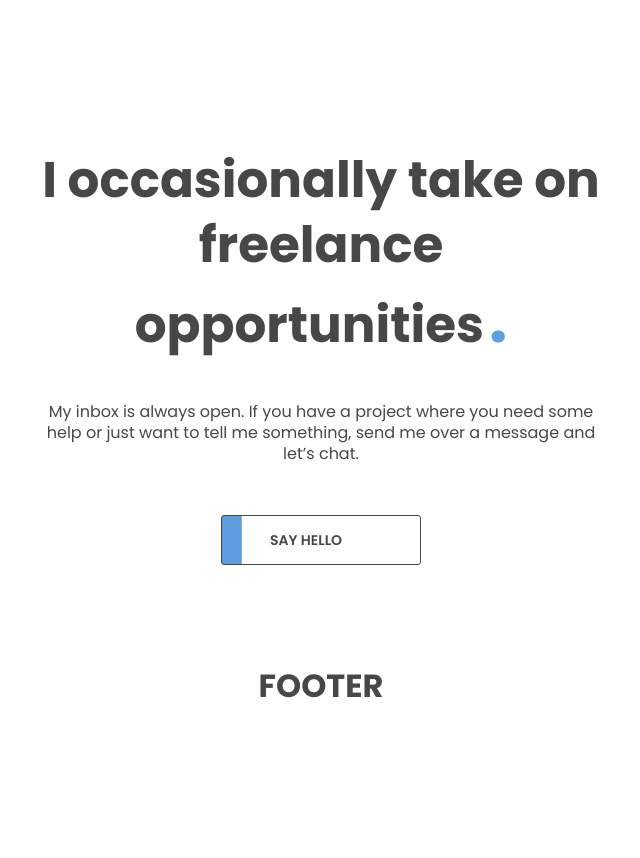
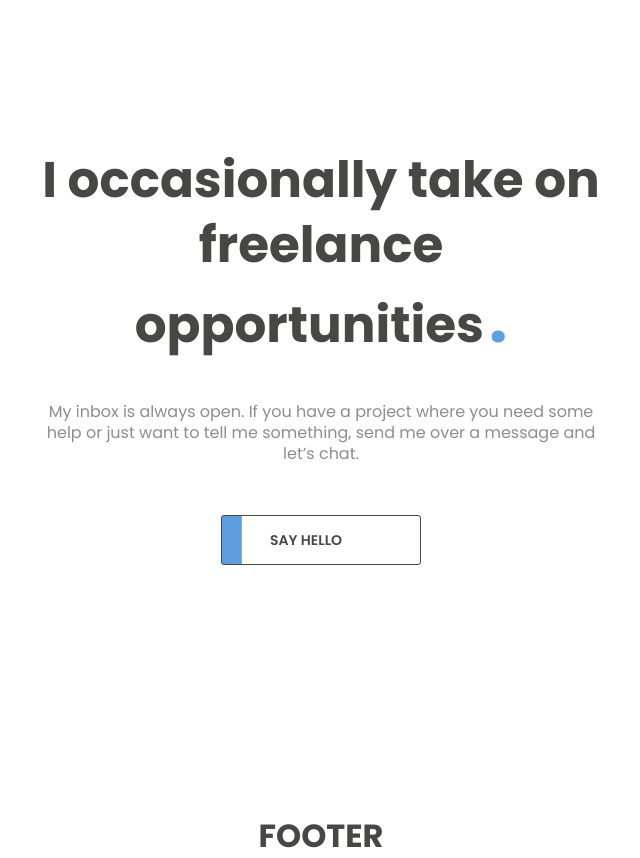
Before and after one commit to zomeru/portfolio, a Next.js app: page / in a window 1280 px wide. Shown: the part 3233-4091 px from the top of the page, without its empty margins (319-959 px from the left). Before the commit the page ends 3941 px from the top, so only its background shows below. Built offline with nearby package versions, Linux system fonts and the light colour scheme.

Commit message:
Change color of paragraph

```diff
--- a/src/components/sections/contact.tsx
+++ b/src/components/sections/contact.tsx
@@ -7,6 +7,11 @@ const StyledContact = styled.section`
   padding: 50px 300px;
   text-align: center;
   /* margin: 0 auto; */
+  margin-bottom: 200px;
+
+  .contact-p {
+    color: var(--gray-light);
+  }
 
   .message-button {
     margin: 0 auto;
@@ -22,7 +27,7 @@ const Contact: React.FC<IcontactProps> = ({}) => {
       <h1 className='section-heading'>
         I occasionally take on freelance opportunities
       </h1>
-      <p>
+      <p className='contact-p'>
         My inbox is always open. If you have a project where you need some help
         or just want to tell me something, send me over a message and
         let&rsquo;s chat.
```
